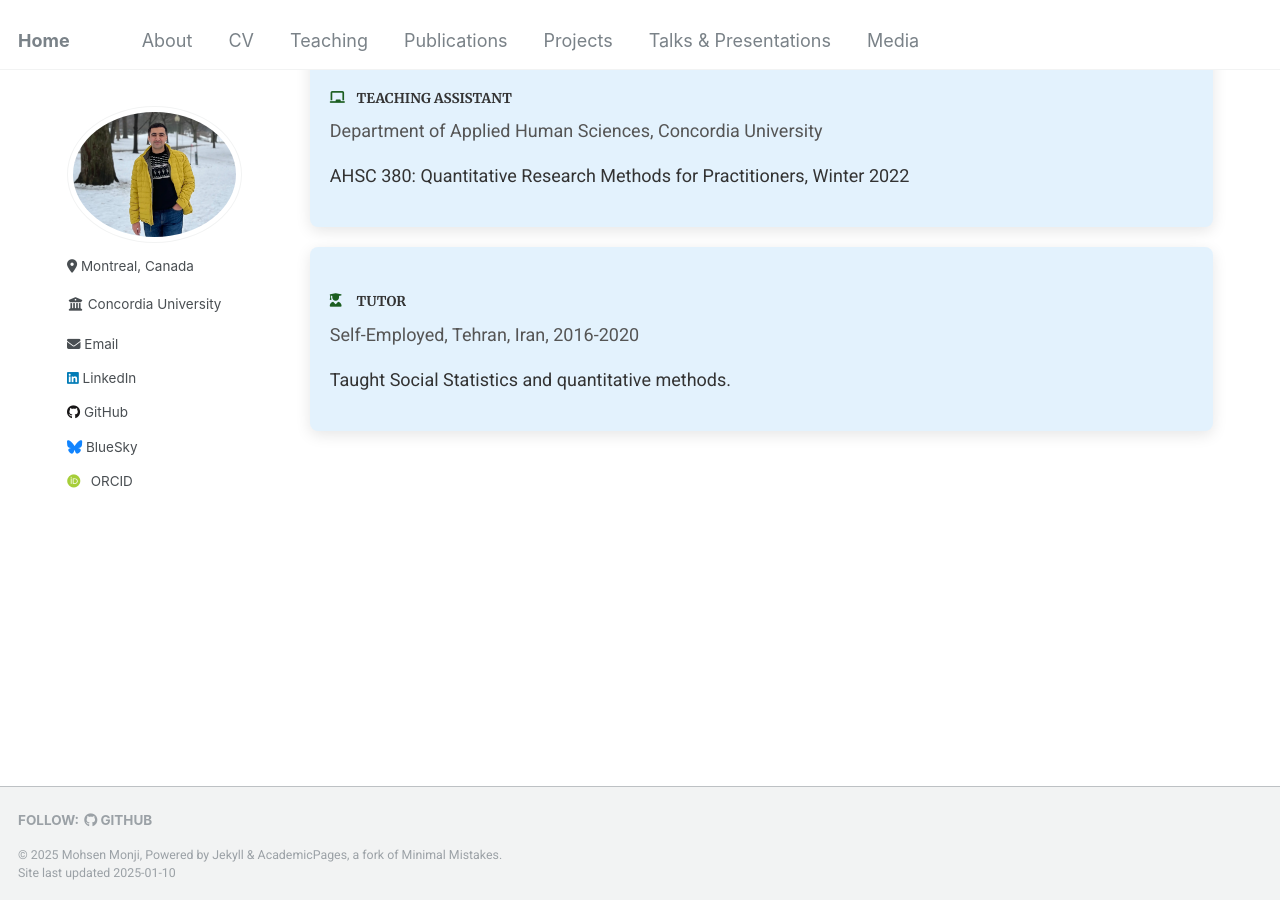
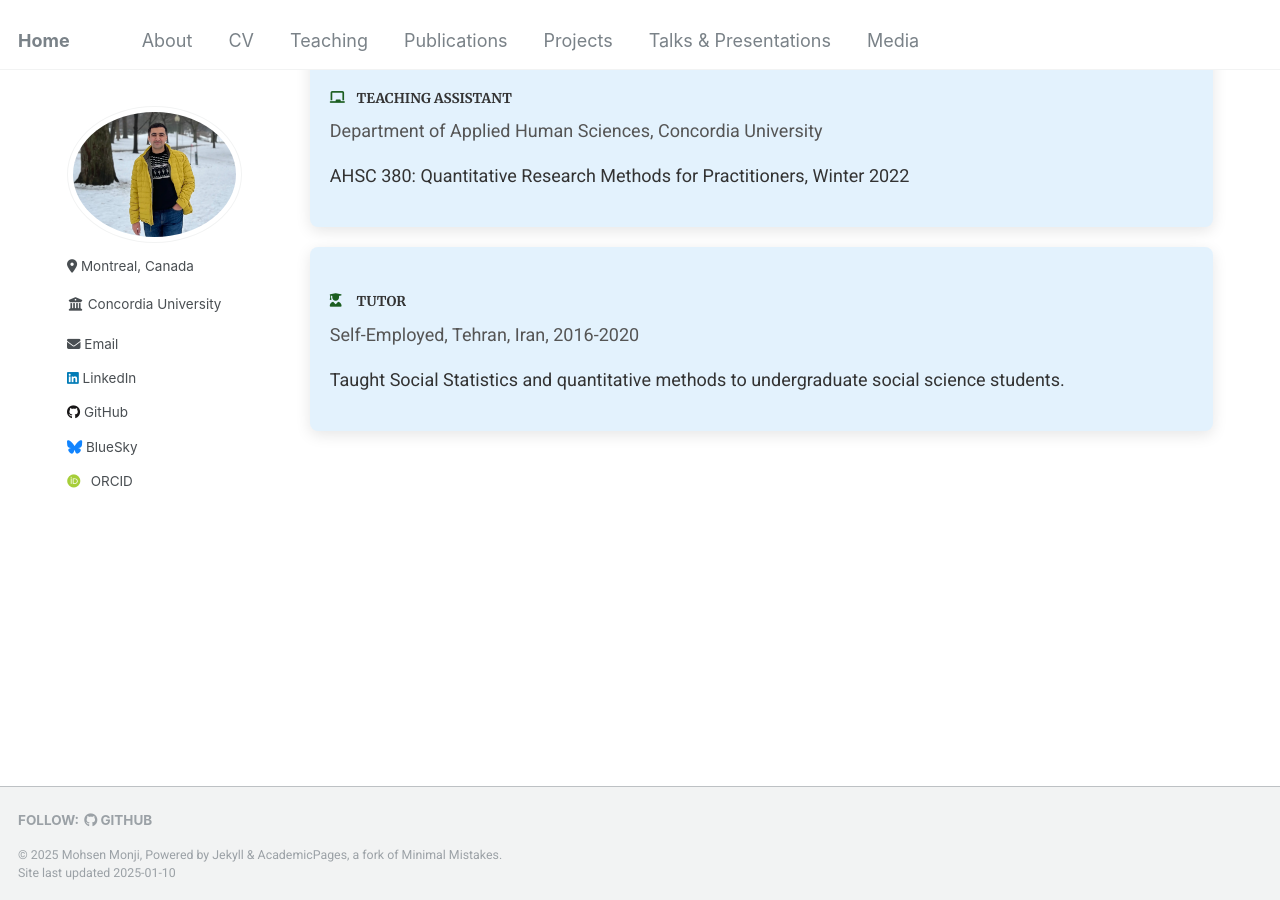
Before and after one commit to Mohsnmonji/mohsnmonji.github.io, a Jekyll site: the page built from _pages/teaching.md, in a window 1280 px wide and 900 px high, scrolled down 1715 px. Built offline with Jekyll 4.4.1, drawn with Linux system fonts in a browser that asks for light colours; some web fonts are replaced.

Commit message:
Update teaching.md

```diff
--- a/_pages/teaching.md
+++ b/_pages/teaching.md
@@ -135,7 +135,7 @@ author_profile: true
     <h4><i class="fas fa-user-graduate icon"></i> TUTOR</h4>
     <p>Self-Employed, Tehran, Iran, 2016-2020</p>
     <ul>
-      <li>Taught Social Statistics and quantitative methods.</li>
+      <li>Taught Social Statistics and quantitative methods to undergraduate social science students.</li>
     </ul>
   </div>
 </div>
```
